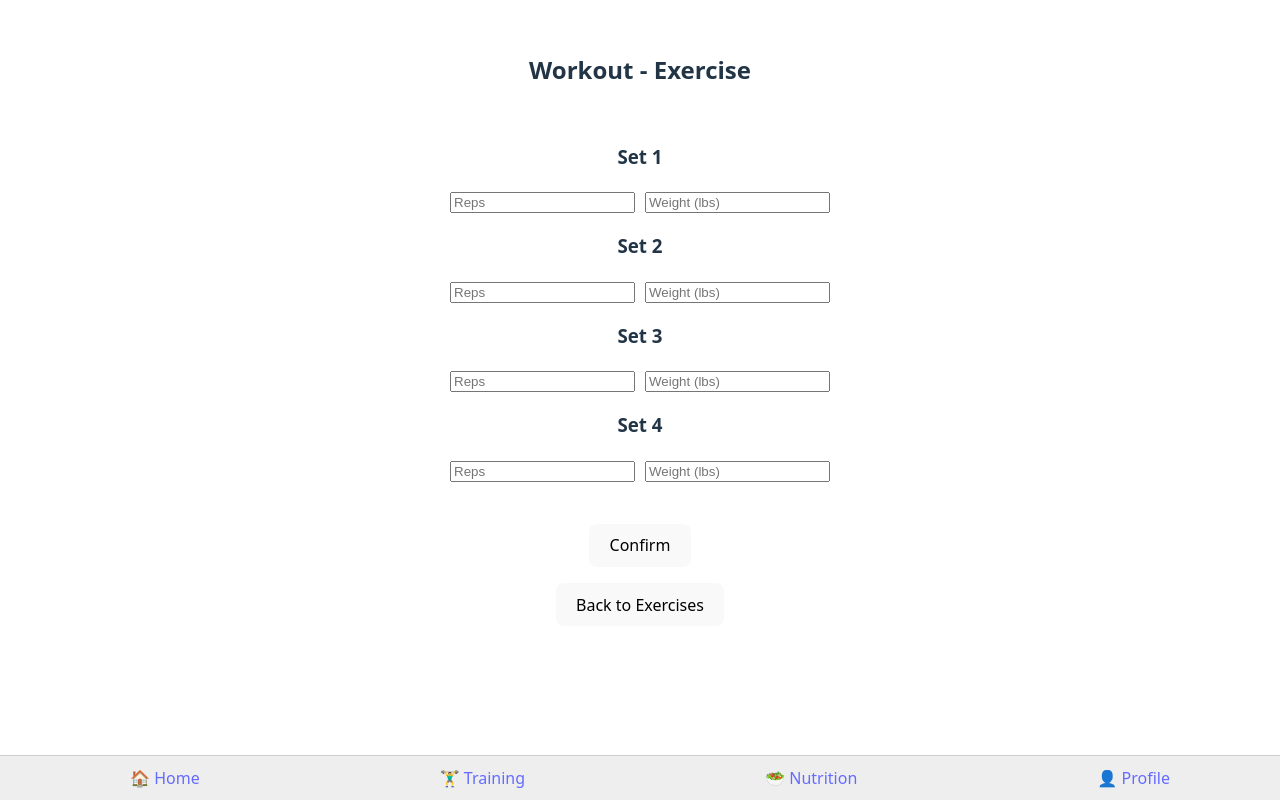
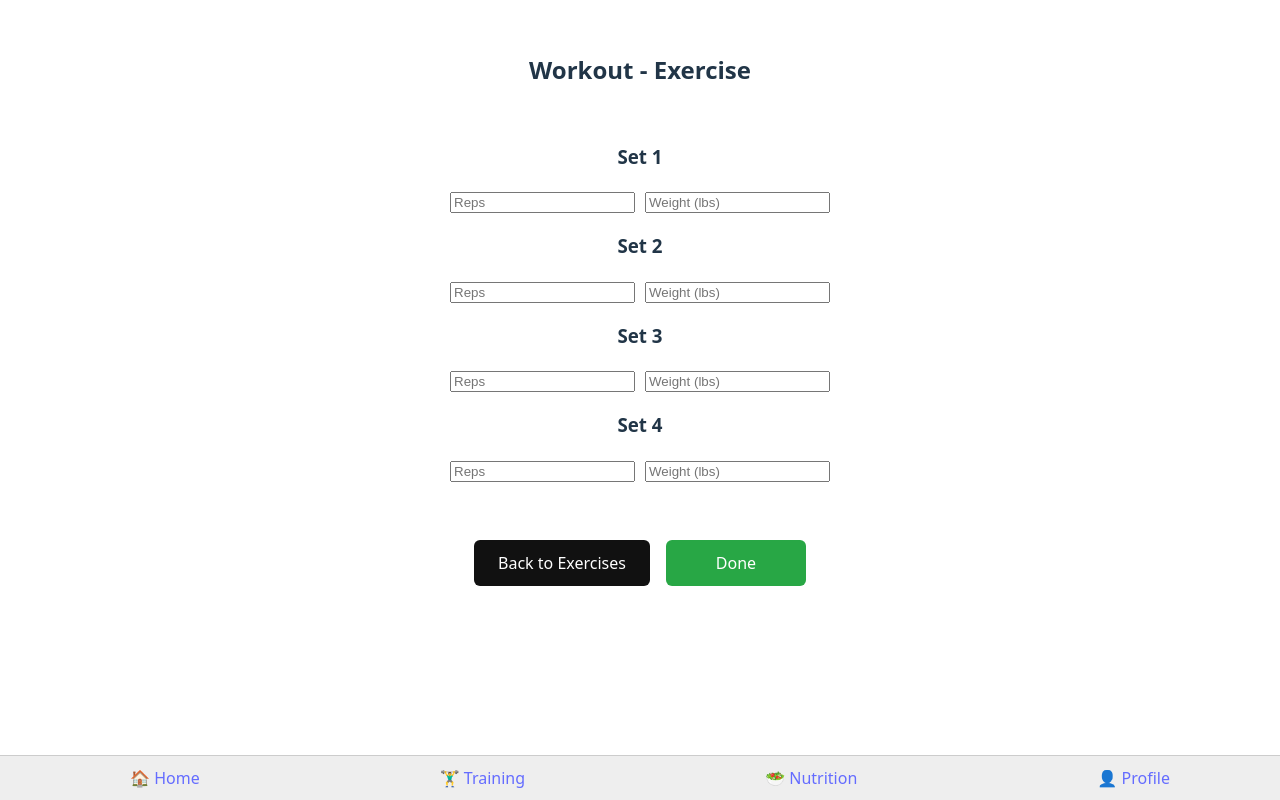
Before and after one commit to PavelJordanov/fitness-app-frontend, a React (Vite) app: page /exercise in a window 1280 px wide. Built offline with nearby package versions, Linux system fonts and the light colour scheme.

Commit message:
fixed a bug with the progress bar

```diff
--- a/src/pages/ExerciseDetail.jsx
+++ b/src/pages/ExerciseDetail.jsx
@@ -91,19 +91,41 @@ export default function ExerciseDetail() {
                 ))}
             </div>
 
-            {!confirmation ? (
-                <button onClick={handleConfirm} style={{ marginTop: '1rem' }}>
-                    Confirm
+            <div style={{ display: 'flex', gap: '1rem', marginTop: '2rem' }}>
+                <button
+                    onClick={() => navigate(`/phases/${phaseId}/weeks/${weekId}/workout/${workoutId}`)}
+                    style={{
+                    backgroundColor: '#111',
+                    color: 'white',
+                    padding: '0.75rem 1.5rem',
+                    border: 'none',
+                    borderRadius: '6px',
+                    cursor: 'pointer',
+                    minWidth: '140px',
+                    }}>
+                    Back to Exercises
                 </button>
-            ) : (
-                <div style={{ color: 'green', marginTop: '1rem' }}>
-                    <p>Progressing to the next exercise...</p>
-                </div>
-            )}
 
-            <button onClick={() => navigate(`/phases/${phaseId}/weeks/${weekId}/workout/${workoutId}`)}>
-                Back to Exercises
-            </button>
+                {!confirmation ? (
+                    <button
+                        onClick={handleConfirm}
+                        style={{
+                        backgroundColor: '#28a745', // green
+                        color: 'white',
+                        padding: '0.75rem 1.5rem',
+                        border: 'none',
+                        borderRadius: '6px',
+                        cursor: 'pointer',
+                        minWidth: '140px',
+                    }}>
+                        Done
+                    </button>
+                ) : (
+                    <div style={{ color: 'green', alignSelf: 'center' }}>
+                        <p>Progressing to the next exercise...</p>
+                    </div>
+                )}
+            </div>
         </div>
     );
 }
--- a/src/pages/Workout.jsx
+++ b/src/pages/Workout.jsx
@@ -1,27 +1,11 @@
-import { useState } from 'react';
 import { useNavigate, useParams } from 'react-router-dom';
 
 export default function Workout() {
     const { phaseId, weekId, workoutId } = useParams();
     const navigate = useNavigate();
 
-    const [progress, setProgress] = useState({
-        1: 0,
-        2: 0,
-        3: 0,
-        4: 0
-    });
-
     const handleExerciseClick = (exerciseId) => {
         navigate(`/phases/${phaseId}/weeks/${weekId}/workout/${workoutId}/exercise/${exerciseId}`);
-    };
-
-    const handleCompletion = (exerciseId) => {
-        // Set the progress to 100% once the user confirms completion
-        setProgress((prev) => ({
-            ...prev,
-            [exerciseId]: 100
-        }));
     };
 
     return (
@@ -40,16 +24,16 @@ export default function Workout() {
 
             <div style={{ marginTop: '2rem', display: 'flex', flexDirection: 'column', gap: '0.5rem' }}>
 
-            {[1, 2, 3, 4].map((n) => {
+            {[1, 2, 3, 4].map((exerciseId) => {
                 const completed = JSON.parse(localStorage.getItem('completedExercises') || '{}');
-                const key = `workout-${workoutId}-exercise-${(parseInt(workoutId) - 1) * 4 + n}`;
+                const key = `workout-${workoutId}-exercise-${exerciseId}`;
                 const isComplete = completed[key];
                 const progressValue = isComplete ? 100 : 0;
 
                 return (
-                    <div key={n}>
+                    <div key={exerciseId}>
                     <button
-                        onClick={() => handleExerciseClick(n)}
+                        onClick={() => handleExerciseClick(exerciseId)}
                         style={{
                         width: '200px',
                         padding: '0.5rem',
@@ -60,13 +44,14 @@ export default function Workout() {
                         borderRadius: '5px',
                         cursor: 'pointer',
                         boxShadow: '0 4px 6px rgba(0, 0, 0, 0.1)',
-                        }}>
-                        Exercise {n} <br />
+                        }}
+                    >
+                        Exercise {exerciseId} <br />
                         <progress value={progressValue} max={100} />
                     </button>
                     </div>
                 );
-            })}
+                })}
             </div>
 
             <button
```
